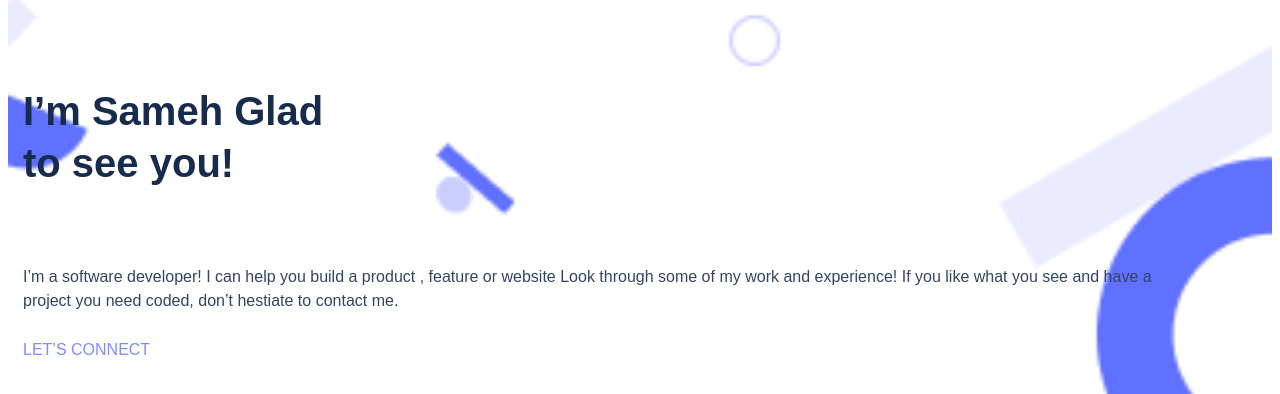
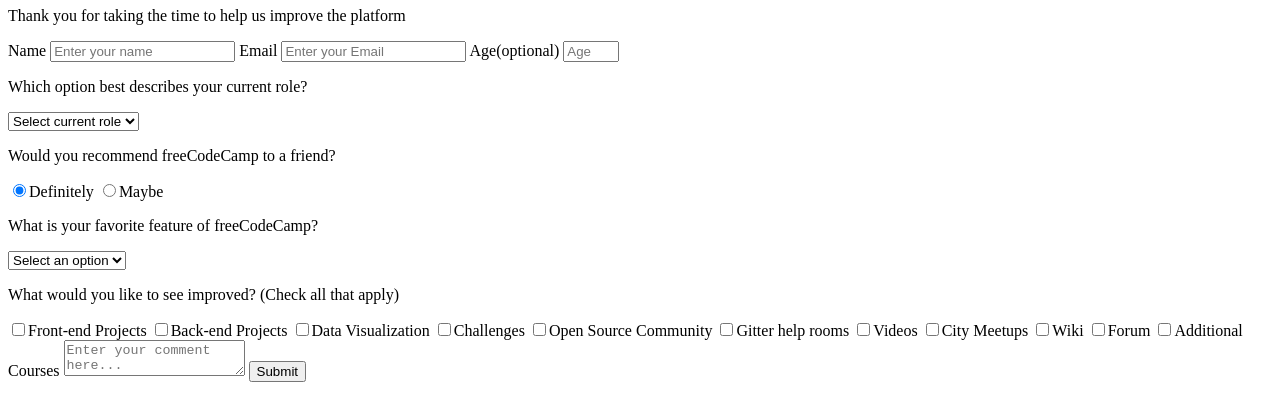
Before and after one commit to sameh080081/My-first-review, a plain HTML site: page index.html in a window 1280 px wide. Shown: the part 73-467 px from the top of the page. Drawn offline with Linux system fonts and the light colour scheme.

Commit message:
update repo to my partener code.

```diff
--- a/index.html
+++ b/index.html
@@ -4,157 +4,183 @@
     <meta charset="UTF-8">
     <meta http-equiv="X-UA-Compatible" content="IE=edge">
     <meta name="viewport" content="width=device-width, initial-scale=1.0">
+    <title>Document</title>
     <link rel="stylesheet" href="style.css">
-    <title>My first review</title>
+
 </head>
 <body>
-    <header>
-        <h1 class="mylogo">MyLogo</h1>
-        <nav class="menu"><img src="./images/icons/Union.png" alt="menu"></nav>
-     </header>
-    <section class="main">
-        <ul class="info">
-            <li class="myname">I’m Sameh
-                Glad to see you!</li>
-            <li class="intro">I’m a software developer! I can help you build a product , feature or website Look through some of my work and experience! If you like what you see and have a project you need coded, don’t hestiate to contact me.</li>
-            <li class="connect">LET’S CONNECT</li>
-        </ul>
-        <section class="icons">
-            <img src="./images/icons/twitter.png" alt="twitter">
-            <img src="./images/icons/Linkedin.png" alt="linkedin">
-            <img src="./images/icons/M.png" alt="m">
-            <img src="./images/icons/git.png" alt="git">
-            <img src="./images/icons/2.png" alt="2">
-        </section>
-    </section>
+    <h1 id= "title">freeCodeCamp Survey Form</h1>
+    <p id ="description">Thank you for taking the time to help us improve the platform</p>
+    <form id="survey-form">
+        <label id="name-label" for="name">Name</label>
+        <input type="text" name="name" id="name" class="form-control" placeholder="Enter your name" required="">
 
-    <section class="cards1">
-        <img class="snap" src="./images/snapshoots/1.png" alt="snap">
-        <ul class="block">
-        <li class="h9">Tonic</li>
-        <li class="bio">
-        <h3>CANOY</h3>
-        <img class="dot" src="./images/icons/Counter.png" alt="dot">
-        <h5>Back End Dev</h5>
-        <img class="dot" src="./images/icons/Counter.png" alt="dot">
-        <h5>2015</h5>
-        </li>
-        <li><h6>A daily selection of privately personalized reads; no accounts or sign-ups required.</h6></li>
-        <li class="tags">
-        <button type="button" class="html">html</button>
-        <button type="button" class="css">css</button>
-        <button type="button" class="js">javaScript</button>
-        </li>
-        <li><button type="button" class="projects">See Projects</button></li>
-    </ul>
-</section>
+        <label id="email-label" for="email">Email</label>
+        <input
+          type="email"
+          name="email"
+          id="email"
+          class="form-control"
+          placeholder="Enter your Email"
+          required
+        />
 
-    <section class="cards2">
-        <img class="snap" src="./images/snapshoots/2.png" alt="snap">
-        <ul class="block">
-        <li class="h9">Multi-Post Stories</li>
-        <li class="bio">
-        <h3>CANOY</h3>
-        <img class="dot" src="./images/icons/Counter.png" alt="dot">
-        <h5>Back End Dev</h5>
-        <img class="dot" src="./images/icons/Counter.png" alt="dot">
-        <h5>2015</h5>
-        </li>
-        <li><h6>A daily selection of privately personalized reads; no accounts or sign-ups required.</h6></li>
-        <li class="tags">
-        <button type="button" class="html">html</button>
-        <button type="button" class="css">css</button>
-        <button type="button" class="js">javaScript</button>
-        </li>
-        <li><button type="button" class="projects">See Projects</button></li>
-    </ul>
-    </section>
+        <label id="number-label" for="number"
+        >Age<span class="clue">(optional)</span></label
+      >
+      <input type="number"
+       name="age"
+       id="number"
+       min="10"
+        max="99"
+        class="form-control"
+        placeholder="Age"
+        required >
 
-    <section class="cards1">
-        <img class="snap" src="./images/snapshoots/3.png" alt="snap">
-        <ul class="block">
-        <li class="h9">Tonic</li>
-        <li class="bio">
-        <h3>CANOY</h3>
-        <img class="dot" src="./images/icons/Counter.png" alt="dot">
-        <h5>Back End Dev</h5>
-        <img class="dot" src="./images/icons/Counter.png" alt="dot">
-        <h5>2015</h5>
-        </li>
-        <li><h6>A daily selection of privately personalized reads; no accounts or sign-ups required.</h6></li>
-        <li class="tags">
-        <button type="button" class="html">html</button>
-        <button type="button" class="css">css</button>
-        <button type="button" class="js">javaScript</button>
-        </li>
-        <li><button type="button" class="projects">See Projects</button></li>
-    </ul>
-    </section>
 
-    <section class="cards2">
-        <img class="snap" src="./images/snapshoots/4.png" alt="snap">
-        <ul class="block">
-        <li class="h9">Multi-Post Stories</li>
-        <li class="bio">
-        <h3>CANOY</h3>
-        <img class="dot" src="./images/icons/Counter.png" alt="dot">
-        <h5>Back End Dev</h5>
-        <img class="dot" src="./images/icons/Counter.png" alt="dot">
-        <h5>2015</h5>
-        </li>
-        <li><h6>A daily selection of privately personalized reads; no accounts or sign-ups required.</h6></li>
-        <li class="tags">
-        <button type="button" class="html">html</button>
-        <button type="button" class="css">css</button>
-        <button type="button" class="js">javaScript</button>
-        </li>
-        <li><button type="button" class="projects">See Projects</button></li>
-    </ul>
-    </section>
+            <p>Which option best describes your current role?</p>
+            <select id="dropdown" name="role" class="form-control" required>
+              <option disabled selected value>Select current role</option>
+              <option value="student">Student</option>
+              <option value="job">Full Time Job</option>
+              <option value="learner">Full Time Learner</option>
+              <option value="preferNo">Prefer not to say</option>
+              <option value="other">Other</option>
+            </select>
 
-    <section class="about">
 
-        <ul class="top">
-            <li class="myself"><h1>About Myself</h1></li>
-            <li class="welcome"><p>Hello I’m a software developer! I can help you build a product , feature or website Look through some of my work and experience! If you like what you see and have a project you need coded, don’t hestiate to contact me.</p></li>
-            <li class="contact"><h2>LET’S CONNECT</h2></li>
-            <li class="icon">
-            <img src="./images/icons/git.png" alt="git">
-            <img src="./images/icons/Linkedin.png" alt="linkedin">
-            <img src="./images/icons/2.png" alt="2">
-            <img src="./images/icons/twitter.png" alt="twitter">
-            <img src="./images/icons/M.png" alt="m"></li>
-            <li><button type="button" class="resume">Get my resume</button></li>
-        </ul>
+                <p>Would you recommend freeCodeCamp to a friend?</p>
+                <label>
+                  <input
+                    name="user-recommend"
+                    value="definitely"
+                    type="radio"
+                    class="input-radio"
+                    checked
+                  />Definitely</label
+                >
+                <label>
+                  <input
+                    name="user-recommend"
+                    value="maybe"
+                    type="radio"
+                    class="input-radio"
+                  />Maybe</label>
 
-        <ul class="skills">
-            <li class="lang">
-                <div class="h7">languages</div>
-                <img src="./images/icons/Union2.png" alt="arr">
-            </li>
-            <li class="jscr">
-                <img class="ic" src="./images/icons/js.png" alt="js">
-                <div class="h8">JavaSctipt</div>
-            </li>
-            <li class="ht">
-                <img class="ic" src="./images/icons/html.png" alt="ht">
-                <div class="h8">HTML</div>
-            </li>
-            <li class="cs">
-                <img class="ic" src="./images/icons/css.png" alt="cs">
-                <div class="h8">CSS</div>
-            </li>
-            <li class="fw">
-                <div class="h7">FrameWorks</div>
-                <img src="./images/icons/Union1.png" alt="fw">
-            </li>
-            <li><img src="./images/icons/Separator.png" alt="sep"></li>
-            <li class="sk">
-                <div class="h7">Skills</div>
-                <img src="./images/icons/Union1.png" alt="ar">
-            </li>
-            <li><img src="./images/icons/Separator.png" alt="sep"></li>
-        </ul>
-    </section>
+                  <p>
+                    What is your favorite feature of freeCodeCamp?
+                  </p>
+                  <select id="most-like" name="mostLike" class="form-control" required>
+                    <option disabled selected value>Select an option</option>
+                    <option value="challenges">Challenges</option>
+                    <option value="projects">Projects</option>
+                    <option value="community">Community</option>
+                    <option value="openSource">Open Source</option>
+                  </select>
+
+                  <p>
+                    What would you like to see improved?
+                    <span class="clue">(Check all that apply)</span>
+                  </p>
+
+                  <label
+                    ><input
+                      name="prefer"
+                      value="front-end-projects"
+                      type="checkbox"
+                      class="input-checkbox"
+                    />Front-end Projects</label
+                  >
+                  <label>
+                    <input
+                      name="prefer"
+                      value="back-end-projects"
+                      type="checkbox"
+                      class="input-checkbox"
+                    />Back-end Projects</label
+                  >
+                  <label
+                    ><input
+                      name="prefer"
+                      value="data-visualization"
+                      type="checkbox"
+                      class="input-checkbox"
+                    />Data Visualization</label
+                  >
+                  <label
+                    ><input
+                      name="prefer"
+                      value="challenges"
+                      type="checkbox"
+                      class="input-checkbox"
+                    />Challenges</label
+                  >
+                  <label
+                    ><input
+                      name="prefer"
+                      value="open-source-community"
+                      type="checkbox"
+                      class="input-checkbox"
+                    />Open Source Community</label
+                  >
+                  <label
+                    ><input
+                      name="prefer"
+                      value="gitter-help-rooms"
+                      type="checkbox"
+                      class="input-checkbox"
+                    />Gitter help rooms</label
+                  >
+                  <label
+                    ><input
+                      name="prefer"
+                      value="videos"
+                      type="checkbox"
+                      class="input-checkbox"
+                    />Videos</label
+                  >
+                  <label
+                    ><input
+                      name="prefer"
+                      value="city-meetups"
+                      type="checkbox"
+                      class="input-checkbox"
+                    />City Meetups</label
+                  >
+                  <label
+                    ><input
+                      name="prefer"
+                      value="wiki"
+                      type="checkbox"
+                      class="input-checkbox"
+                    />Wiki</label
+                  >
+                  <label
+                    ><input
+                      name="prefer"
+                      value="forum"
+                      type="checkbox"
+                      class="input-checkbox"
+                    />Forum</label
+                  >
+                  <label
+                    ><input
+                      name="prefer"
+                      value="additional-courses"
+                      type="checkbox"
+                      class="input-checkbox"
+                    />Additional Courses</label
+                  >
+                  <textarea
+                  id="comments"
+                  class="input-textarea"
+                  name="comment"
+                  placeholder="Enter your comment here..."
+                ></textarea>
+
+                <button type="submit" id="submit" class="submit-button">
+                    Submit
+                  </button>
+    </form>
 </body>
 </html>
```
Also changed, not shown: images/background/background.png (deleted), images/icons/2.png (deleted), images/icons/Counter.png (deleted), images/icons/Linkedin.png (deleted), images/icons/M.png (deleted), images/icons/Separator.png (deleted), images/icons/Union.png (deleted), images/icons/Union1.png (deleted), images/icons/Union2.png (deleted), images/icons/css.png (deleted), images/icons/git.png (deleted), images/icons/html.png (deleted), images/icons/js.png (deleted), images/icons/twitter.png (deleted), 4 more files.
